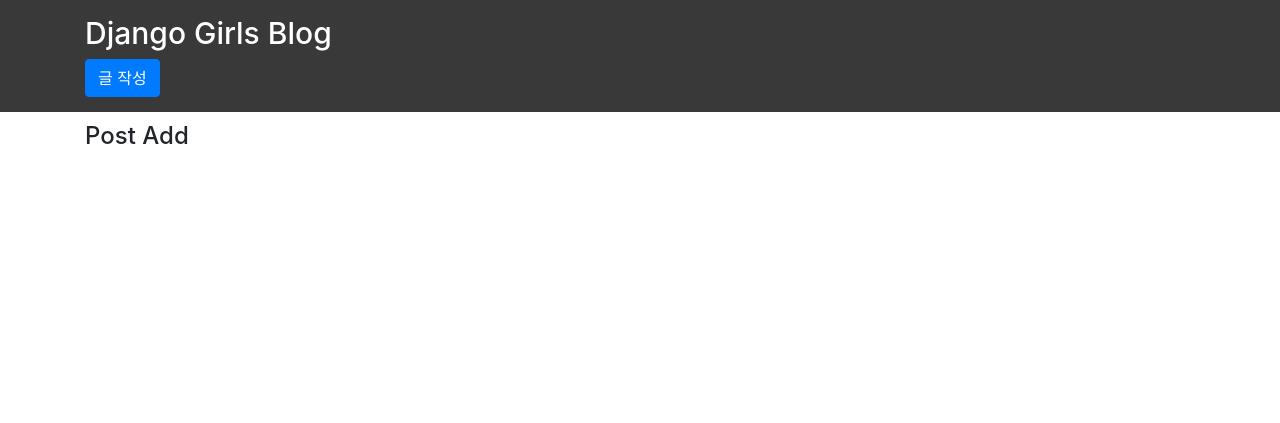
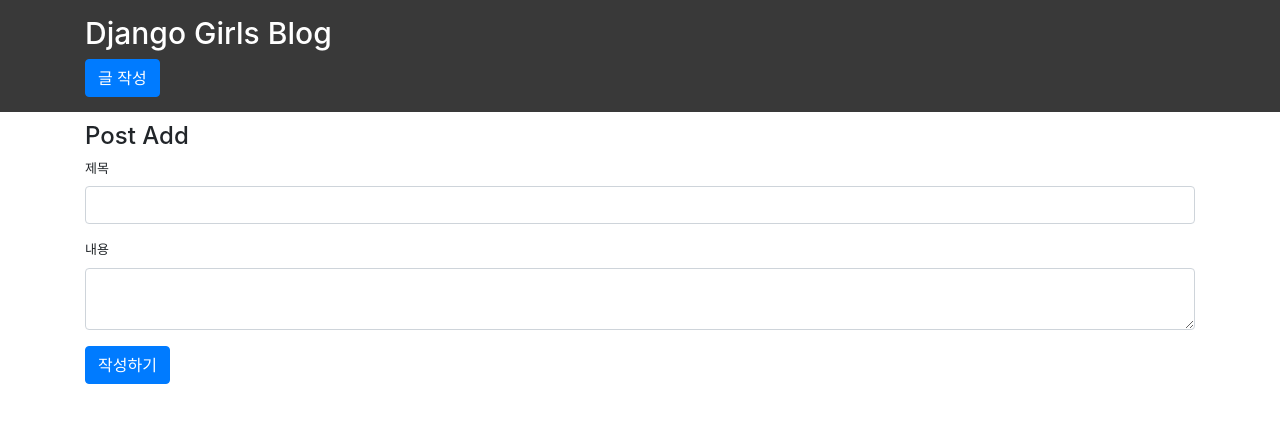
Before and after one commit to archomai/Djangogirls-Tutorial, a Django app: page /add/ in a window 1280 px wide. Shown: the top 423 px of the page. Run offline with Django 3.2, Linux system fonts and the light colour scheme; some libraries are stand-ins or nearby versions.

Commit message:
post_add 템플릿에 form을 작성하고 csrf_token 태그 사용

```diff
--- a/django/templates/blog/post_add.html
+++ b/django/templates/blog/post_add.html
@@ -1,3 +1,27 @@
 {% extends 'base.html' %}
 
 {% block title %}Post Add{% endblock %}
+
+{% block content %}
+
+<!--name이 title인 input요소와 -->
+<!--name이 content인 textarea요소,-->
+<!--type이 submit인 button요소를 -->
+
+<!--하나의 form 요소 안에 배치 -->
+<form action="" method="POST">
+    {% csrf_token %}
+    <div class="form-group">
+        <label for="title">제목</label>
+        <input id="title" type="text" name="title" class="form-control">
+    </div>
+
+    <div class="form-group">
+        <label for="content">내용</label>
+        <textarea name="content" id="content" class="form-control"></textarea>
+    </div>
+
+    <button type="submit" class="btn btn-primary">작성하기</button>
+</form>
+
+{% endblock %}
```
